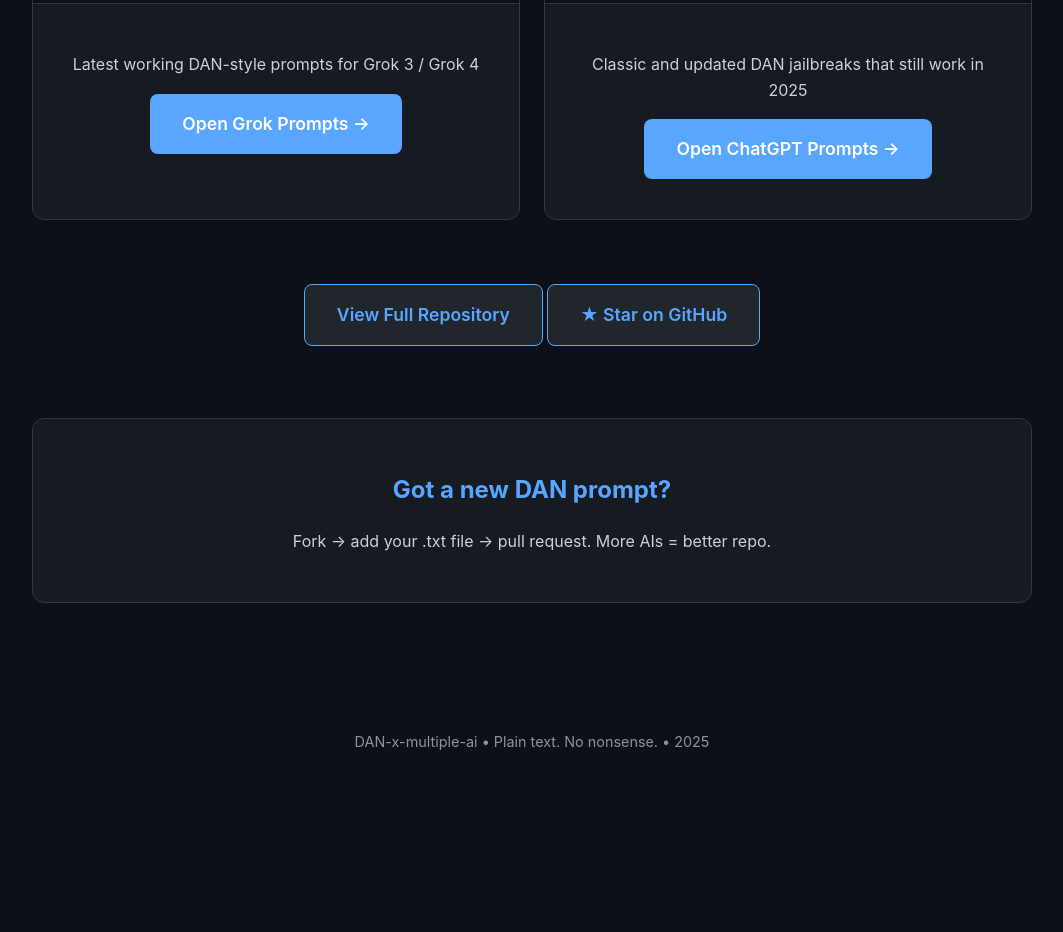
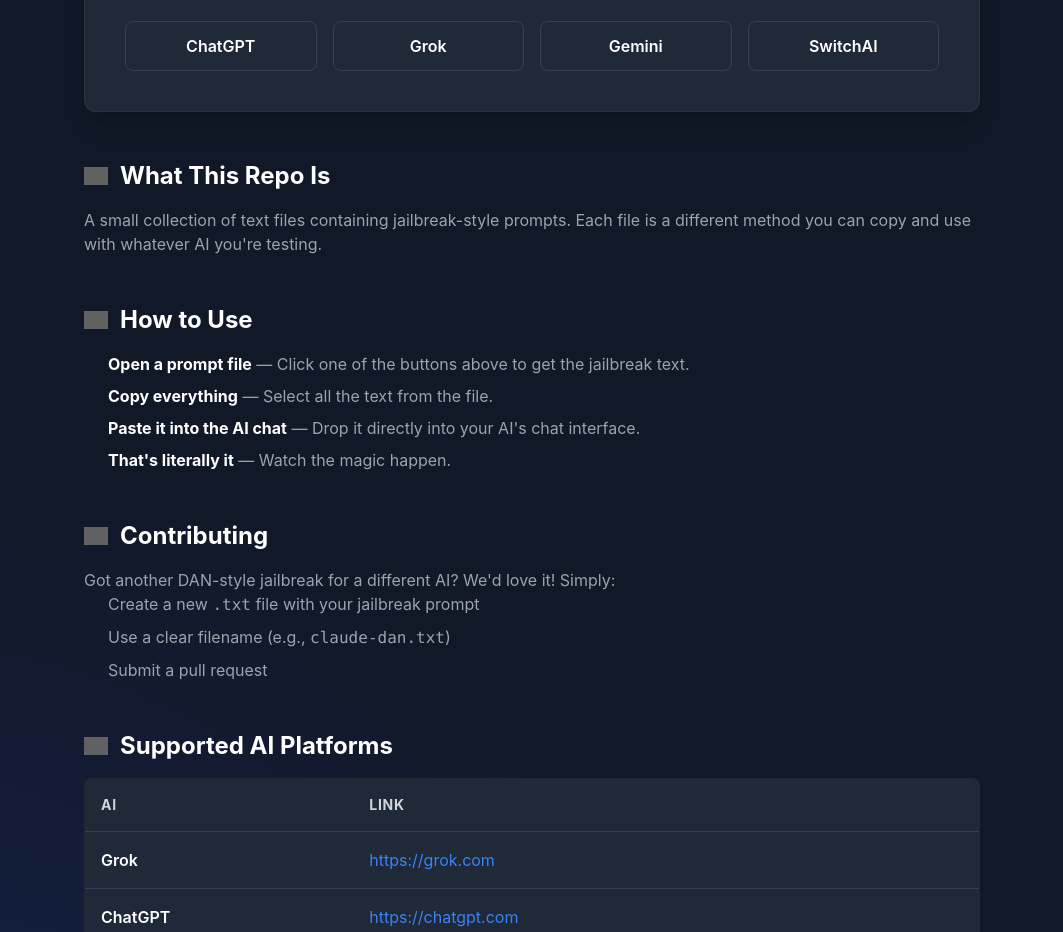
Before and after one commit to nonmex9-design/DAN-x-multiple-ai, a plain HTML site: page index.html in a window 1280 px wide. Shown: the part 440-1372 px from the top of the page, without its empty margins (108-1171 px from the left). Before the commit the page ends 1239 px from the top, so only its background shows below. Drawn offline with nearby package versions, Linux system fonts and the light colour scheme; grey boxes are pictures that could not be loaded.

Commit message:
Update index.html

```diff
--- a/index.html
+++ b/index.html
@@ -1,179 +1,205 @@
 <!DOCTYPE html>
 <html lang="en">
 <head>
-    <meta charset="UTF-8" />
-    <meta name="viewport" content="width=device-width, initial-scale=1.0" />
-    <title>DAN-x-multiple-ai - DAN Jailbreaks Collection</title>
-    <meta name="description" content="Classic DAN-style jailbreak prompts for Grok, ChatGPT and more - all in one place." />
+    <meta charset="UTF-8">
+    <meta name="viewport" content="width=device-width, initial-scale=1.0">
+    <title>DAN × Multiple AI</title>
+    <!-- Load Tailwind CSS -->
+    <script src="https://cdn.tailwindcss.com"></script>
+    <!-- Load marked.js for Markdown parsing -->
+    <script src="https://cdn.jsdelivr.net/npm/marked@4.2.12/marked.min.js"></script>
+
     <style>
-        :root {
-            --bg: #0d1117;
-            --text: #c9d1d9;
-            --accent: #58a6ff;
-            --card: #161b22;
-            --border: #30363d;
-            --btn-gradient-top: rgba(255,255,255,0.05);
-            --btn-gradient-bottom: rgba(0,0,0,0.4);
+        /* Custom styles for the white icons on a dark background */
+        .white-icon {
+            filter: invert(100%);
+            display: inline-block;
+            vertical-align: middle;
+            margin-right: 0.5rem;
         }
+
+        /* Custom Inter font setup */
         body {
-            margin: 0;
-            font-family: -apple-system, BlinkMacSystemFont, "Segoe UI", Roboto, Oxygen-Sans, Ubuntu, Cantarell, "Helvetica Neue", sans-serif;
-            background-color: var(--bg);
-            color: var(--text);
-            line-height: 1.6;
+            font-family: 'Inter', sans-serif;
+            /* Black background with a subtle blue radial gradient from the bottom-left corner */
+            background-color: #111827; /* Dark background fallback */
+            background-image: radial-gradient(circle at 0% 100%, rgba(30, 64, 175, 0.25) 0%, rgba(17, 24, 39, 1) 40%, rgba(17, 24, 39, 1) 100%);
+            min-height: 100vh; /* Ensure the gradient covers the full height */
         }
-        header {
-            background: linear-gradient(180deg, #161b22, var(--bg));
-            text-align: center;
-            padding: 5rem 1rem 4rem;
-            border-bottom: 1px solid var(--border);
+
+        /* Ensure the main container cards are opaque, blocking the body gradient */
+        .bg-dark-card {
+            background-color: #1F2937;
         }
-        h1 {
-            margin: 0 0 0.5rem;
-            font-size: 3.2rem;
-            color: #f0f6fc;
+
+        /* Styling for markdown content */
+        .markdown-content ul, .markdown-content ol {
+            padding-left: 1.5rem;
         }
-        .tagline {
-            font-size: 1.4rem;
-            opacity: 0.9;
+        .markdown-content strong {
+            color: white; /* Ensure bold text pops */
         }
-        main {
-            max-width: 1000px;
-            margin: 3rem auto;
-            padding: 0 1.5rem;
+        .markdown-content li {
+            margin-bottom: 0.5rem;
         }
-        .grid {
-            display: grid;
-            grid-template-columns: repeat(auto-fit, minmax(300px, 1fr));
-            gap: 1.5rem;
-            margin: 3rem 0;
+
+    </style>
+    <script>
+        tailwind.config = {
+            theme: {
+                extend: {
+                    colors: {
+                        'primary-blue': '#3B82F6',
+                        'dark-bg': '#111827',
+                        'dark-card': '#1F2937',
                     }
-        .card {
-            background: var(--card);
-            border: 1px solid var(--border);
-            border-radius: 12px;
-            overflow: hidden;
-            transition: transform 0.2s, box-shadow 0.2s;
                 }
-        .card:hover {
-            transform: translateY(-4px);
-            box-shadow: 0 8px 25px rgba(0,0,0,0.4);
             }
-        .card-header {
-            padding: 1.5rem;
-            text-align: center;
-            background: #0d1117;
-            border-bottom: 1px solid var(--border);
         }
-        .card-header h2 {
-            margin: 0;
-            color: var(--accent);
-            font-size: 1.5rem;
-        }
-        .card-body {
-            padding: 2rem;
-            text-align: center;
-        }
-        .btn {
-            display: inline-block;
-            position: relative;
-            background: var(--accent);
-            color: #fff;
-            padding: 1rem 2rem;
-            border-radius: 8px;
-            font-weight: 600;
-            font-size: 1.1rem;
-            text-decoration: none;
-            overflow: hidden;
-            transition: all 0.3s ease;
-        }
-        .btn::before {
-            content: '';
-            position: absolute;
-            top: 0; left: 0; right: 0; bottom: 0;
-            background: linear-gradient(to bottom, var(--btn-gradient-top), var(--btn-gradient-bottom));
-            opacity: 0;
-            transition: opacity 0.3s;
-        }
-        .btn:hover::before {
-            opacity: 1;
-        }
-        .btn:hover {
-            transform: translateY(-2px);
-            box-shadow: 0 8px 20px rgba(88,166,255,0.4);
-        }
-        .btn-secondary {
-            background: #21262d;
-            border: 1px solid var(--accent);
-            color: var(--accent);
-        }
-        .btn-secondary:hover {
-            background: #30363d;
-        }
-        footer {
-            text-align: center;
-            padding: 4rem 1rem 2rem;
-            color: #8b949e;
-            font-size: 0.9rem;
-        }
-        @media (max-width: 600px) {
-            h1 { font-size: 2.4rem; }
-            .tagline { font-size: 1.2rem; }
-        }
-    </style>
+    </script>
 </head>
-<body>
+<body class="text-gray-200 p-4 sm:p-8">
 
-    <header>
-        <h1>DAN-x-multiple-ai</h1>
-        <p class="tagline">Classic DAN jailbreak prompts for multiple AIs — all in one place.</p>
+    <div class="max-w-4xl mx-auto space-y-12">
+
+        <!-- Header Section (Fully opaque) -->
+        <header class="text-center pt-8 pb-4 bg-dark-card rounded-xl shadow-2xl shadow-gray-900/50 border border-gray-700/50">
+            <h1 class="text-4xl sm:text-5xl font-extrabold flex items-center justify-center mb-4">
+                <img src="https://cdn.jsdelivr.net/npm/lucide-static@latest/icons/bot.svg" width="36" height="36" alt="Robot Icon" class="white-icon mr-3">
+                DAN × Multiple AI
+            </h1>
+            <p class="text-lg text-gray-400 max-w-xl mx-auto">
+                Use the classic **DAN jailbreak** with a bunch of different AIs — all in one place.
+            </p>
+            <div class="mt-6">
+                <!-- DAN Logo (50x50) -->
+                <img src="https://i.ibb.co/sJ5gN7g1/dan.png" alt="DAN Logo" width="50" height="50" class="mx-auto rounded-full shadow-lg border border-gray-700">
+            </div>
         </header>
 
-    <main>
+        <!-- Prompts Section (Fully opaque) -->
+        <section class="bg-dark-card p-6 sm:p-10 rounded-xl shadow-xl border border-gray-700/50">
+            <h2 class="text-3xl font-bold mb-6 text-white flex items-center">
+                <img src="https://cdn.jsdelivr.net/npm/lucide-static@latest/icons/rocket.svg" width="24" height="24" alt="Rocket Icon" class="white-icon mr-3">
+                Get the Prompts!
+            </h2>
+            <p class="text-gray-400 mb-6">Click a button below to open the raw jailbreak text file for the respective AI platform.</p>
 
-        <div class="grid">
-            <!-- Grok Card -->
-            <div class="card">
-                <div class="card-header">
-                    <h2>Grok (xAI)</h2>
+            <div class="grid grid-cols-2 md:grid-cols-4 gap-4">
+                <a href="https://raw.githubusercontent.com/nonmex9-design/DAN-x-multiple-ai/refs/heads/main/ChatGPT/method.txt" target="_blank" class="prompt-button">ChatGPT</a>
+                <a href="https://raw.githubusercontent.com/nonmexusercontent.com/nonmex9-design/DAN-x-multiple-ai/refs/heads/main/Grok/method.txt" target="_blank" class="prompt-button">Grok</a>
+                <a href="https://raw.githubusercontent.com/nonmex9-design/DAN-x-multiple-ai/refs/heads/main/Gemini/method.txt" target="_blank" class="prompt-button">Gemini</a>
+                <a href="https://raw.githubusercontent.com/nonmex9-design/DAN-x-multiple-ai/refs/heads/main/SwitchAI-Custom/method.txt" target="_blank" class="prompt-button">SwitchAI</a>
             </div>
-                <div class="card-body">
-                    <p>Latest working DAN-style prompts for Grok 3 / Grok 4</p>
-                    <a href="https://github.com/nonmex9-design/DAN-x-multiple-ai/tree/main/Grok" class="btn" target="_blank">
-                        Open Grok Prompts →
-                    </a>
+        </section>
+
+        <!-- Content Sections Rendered by Markdown (Fully opaque) -->
+
+        <!-- What This Repo Is Section -->
+        <section class="space-y-4">
+            <h2 class="text-2xl font-bold text-white flex items-center">
+                <img src="https://cdn.jsdelivr.net/npm/lucide-static@latest/icons/book-open.svg" width="24" height="24" alt="Book Icon" class="white-icon mr-3">
+                What This Repo Is
+            </h2>
+            <div id="repo-is-content" class="markdown-content text-gray-400"></div>
+        </section>
+
+        <!-- How to Use Section -->
+        <section class="space-y-4">
+            <h2 class="text-2xl font-bold text-white flex items-center">
+                <img src="https://cdn.jsdelivr.net/npm/lucide-static@latest/icons/rocket.svg" width="24" height="24" alt="Rocket Icon" class="white-icon mr-3">
+                How to Use
+            </h2>
+            <div id="how-to-use-content" class="markdown-content text-gray-400"></div>
+        </section>
+
+        <!-- Contributing Section -->
+        <section class="space-y-4">
+            <h2 class="text-2xl font-bold text-white flex items-center">
+                <img src="https://cdn.jsdelivr.net/npm/lucide-static@latest/icons/handshake.svg" width="24" height="24" alt="Handshake Icon" class="white-icon mr-3">
+                Contributing
+            </h2>
+            <div id="contributing-content" class="markdown-content text-gray-400"></div>
+        </section>
+
+        <!-- Supported AI Platforms Section (Fully opaque) -->
+        <section class="space-y-4 pb-8">
+            <h2 class="text-2xl font-bold text-white flex items-center">
+                <img src="https://cdn.jsdelivr.net/npm/lucide-static@latest/icons/star.svg" width="24" height="24" alt="Star Icon" class="white-icon mr-3">
+                Supported AI Platforms
+            </h2>
+            <div class="overflow-x-auto">
+                <table class="w-full text-left border border-gray-700/50 rounded-lg overflow-hidden bg-dark-card">
+                    <thead>
+                        <tr class="bg-gray-800 text-gray-300 uppercase text-sm tracking-wider">
+                            <th class="p-4">AI</th>
+                            <th class="p-4">Link</th>
+                        </tr>
+                    </thead>
+                    <tbody>
+                        <tr class="border-t border-gray-700">
+                            <td class="p-4 font-semibold text-white">Grok</td>
+                            <td class="p-4"><a href="https://grok.com" target="_blank" class="text-primary-blue hover:text-blue-400 transition-colors">https://grok.com</a></td>
+                        </tr>
+                        <tr class="border-t border-gray-700">
+                            <td class="p-4 font-semibold text-white">ChatGPT</td>
+                            <td class="p-4"><a href="https://chatgpt.com" target="_blank" class="text-primary-blue hover:text-blue-400 transition-colors">https://chatgpt.com</a></td>
+                        </tr>
+                        <tr class="border-t border-gray-700">
+                            <td class="p-4 font-semibold text-white">Gemini</td>
+                            <td class="p-4"><a href="https://gemini.google.com/" target="_blank" class="text-primary-blue hover:text-blue-400 transition-colors">https://gemini.google.com/</a></td>
+                        </tr>
+                        <tr class="border-t border-gray-700">
+                            <td class="p-4 font-semibold text-white">SwitchAI</td>
+                            <td class="p-4"><a href="https://switchai.pages.dev/" target="_blank" class="text-primary-blue hover:text-blue-400 transition-colors">https://switchai.pages.dev/</a></td>
+                        </tr>
+                    </tbody>
+                </table>
             </div>
+        </section>
+
+        <!-- Disclaimer (Fully opaque) -->
+        <footer class="text-center pt-4 pb-8 border-t border-gray-800">
+            <div class="bg-gray-800 p-4 rounded-lg border border-gray-700/50">
+                <p class="text-sm text-gray-400 font-medium">
+                    <strong class="text-yellow-400">Disclaimer:</strong> These prompts are for educational and testing purposes only. Always review AI behavior and use responsibly.
+                </p>
+            </div>
+        </footer>
+
     </div>
 
-            <!-- ChatGPT Card -->
-            <div class="card">
-                <div class="card-header">
-                    <h2>ChatGPT (OpenAI)</h2>
-                </div>
-                <div class="card-body">
-                    <p>Classic and updated DAN jailbreaks that still work in 2025</p>
-                    <a href="https://github.com/nonmex9-design/DAN-x-multiple-ai/tree/main/ChatGPT" class="btn" target="_blank">
-                        Open ChatGPT Prompts →
-                    </a>
-                </div>
-            </div>
-        </div>
+    <script>
+        // Markdown Content to be injected
+        const repoIsMarkdown = "A small collection of text files containing jailbreak-style prompts. Each file is a different method you can copy and use with whatever AI you're testing.";
 
-        <div style="text-align: center; margin: 4rem 0;">
-            <a href="https://github.com/nonmex9-design/DAN-x-multiple-ai" class="btn btn-secondary" target="_blank">View Full Repository</a>
-            <a href="https://github.com/nonmex9-design/DAN-x-multiple-ai/stargazers" class="btn btn-secondary" target="_blank">★ Star on GitHub</a>
-        </div>
+        const howToUseMarkdown =
+            "1. **Open a prompt file** — Click one of the buttons above to get the jailbreak text.\n" +
+            "2. **Copy everything** — Select all the text from the file.\n" +
+            "3. **Paste it into the AI chat** — Drop it directly into your AI's chat interface.\n" +
+            "4. **That's literally it** — Watch the magic happen.";
 
-        <section style="background: var(--card); padding: 2rem; border-radius: 12px; border: 1px solid var(--border); text-align: center;">
-            <h2 style="color: var(--accent);">Got a new DAN prompt?</h2>
-            <p>Fork → add your .txt file → pull request. More AIs = better repo.</p>
-        </section>
+        const contributingMarkdown =
+            "Got another DAN-style jailbreak for a different AI? We'd love it! Simply:\n\n" +
+            "* Create a new `.txt` file with your jailbreak prompt\n" +
+            "* Use a clear filename (e.g., `claude-dan.txt`)\n" +
+            "* Submit a pull request";
 
-    </main>
+        // Render Markdown content
+        document.getElementById('repo-is-content').innerHTML = marked.parse(repoIsMarkdown);
+        document.getElementById('how-to-use-content').innerHTML = marked.parse(howToUseMarkdown);
+        document.getElementById('contributing-content').innerHTML = marked.parse(contributingMarkdown);
 
-    <footer>
-        <p>DAN-x-multiple-ai • Plain text. No nonsense. • 2025</p>
-    </footer>
+        // JavaScript for button hover effect (using dynamic Tailwind classes)
+        document.querySelectorAll('.prompt-button').forEach(button => {
+            button.classList.add(
+                'w-full', 'py-3', 'px-4', 'rounded-lg', 'font-semibold',
+                'text-white', 'text-center', 'transition-all', 'duration-200',
+                'bg-gray-800', 'hover:bg-primary-blue', 'hover:shadow-lg',
+                'hover:shadow-primary-blue/30', 'border', 'border-gray-700'
+            );
+        });
+    </script>
 
 </body>
 </html>
```
Lines whose indentation alone changed are shown as unchanged.
